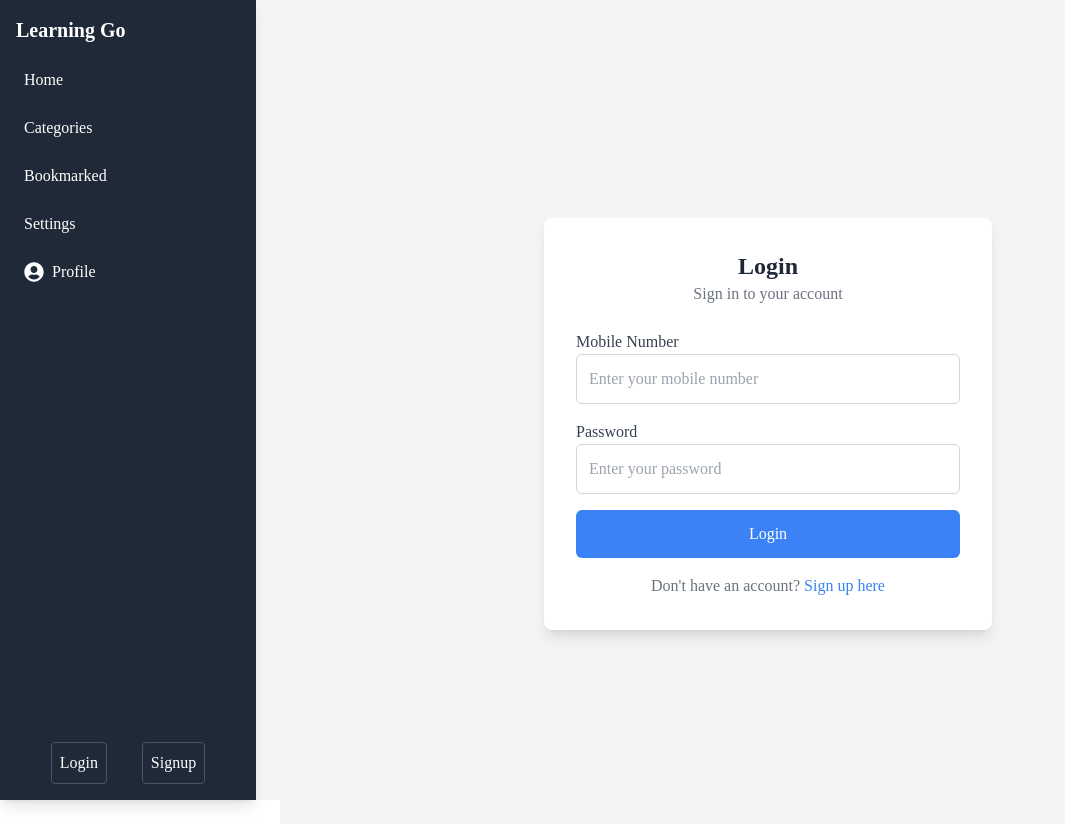
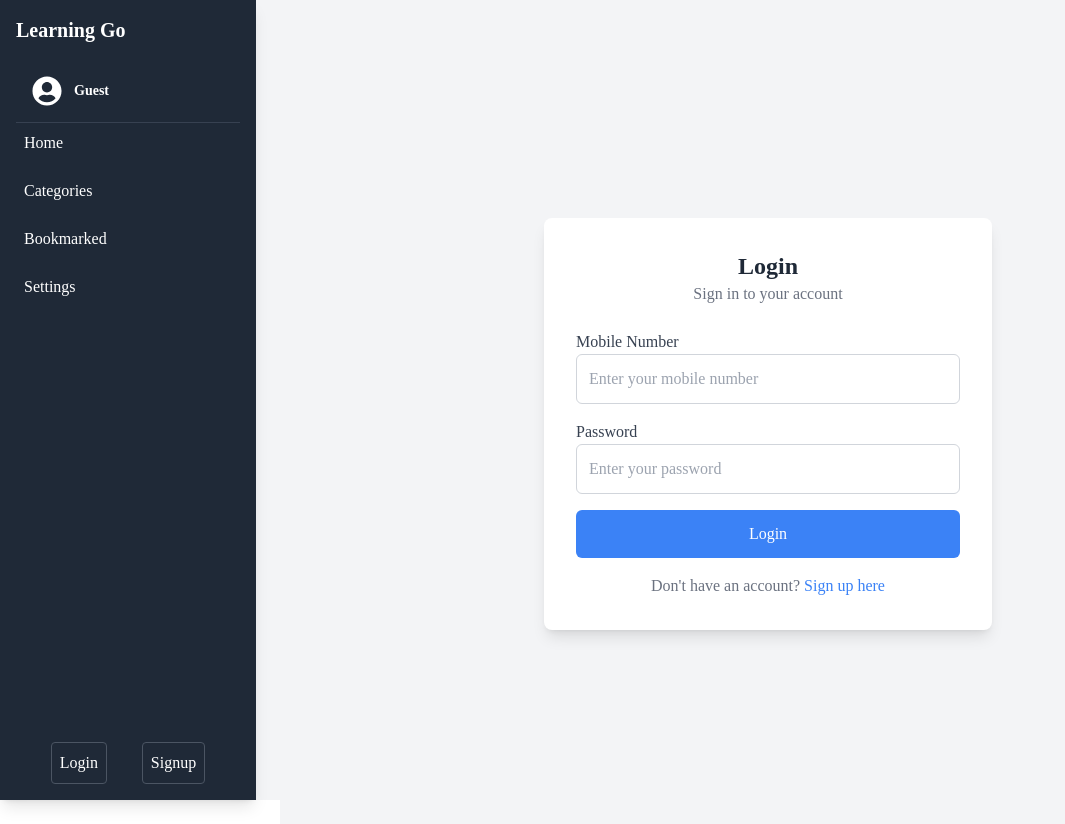
Before and after one commit to Harsh8118-ai/LearningGO, a React (Vite) app in the folder Frontend/: page /login in a window 1280 px wide. Shown: the whole page, without its empty margins (0-1065 px from the left). Built offline with nearby package versions, Linux system fonts and the light colour scheme.

Commit message:
Final Code

```diff
--- a/Frontend/src/components/Sidebar.jsx
+++ b/Frontend/src/components/Sidebar.jsx
@@ -1,9 +1,11 @@
 import { Link } from "react-router-dom";
 import { useState } from "react";
-import { FaUserCircle } from "react-icons/fa"; // Import profile icon
+import { FaUserCircle } from "react-icons/fa";
+import { useAuth } from "../components/store/UseAuth"; // Import the custom hook
 
 export function Sidebar() {
   const [isOpen, setIsOpen] = useState(false);
+  const { user, loading } = useAuth(); // Get user & loading state
 
   return (
     <>
@@ -30,24 +32,49 @@ export function Sidebar() {
         {/* Sidebar Heading */}
         <h2 className="text-xl font-bold mb-4">Learning Go</h2>
 
+        {/* Profile Section */}
+        <div className="flex items-center gap-3 p-4 border-b border-gray-700">
+          <FaUserCircle className="text-3xl" />
+          <div>
+            {loading ? (
+              <p className="text-sm font-semibold">Loading...</p>
+            ) : user ? (
+              <>
+                <p className="text-sm font-semibold">Welcome, {user.username}!</p>
+                <Link to="/profile" className="text-blue-400 text-sm hover:underline">View Profile</Link>
+              </>
+            ) : (
+              <p className="text-sm font-semibold">Guest</p>
+            )}
+          </div>
+        </div>
+
         {/* Navigation Links */}
         <nav className="space-y-2 flex-1">
           <Link to="/" className="block p-2 rounded hover:bg-gray-700" onClick={() => setIsOpen(false)}>Home</Link>
           <Link to="/categories" className="block p-2 rounded hover:bg-gray-700" onClick={() => setIsOpen(false)}>Categories</Link>
           <Link to="/bookmarked" className="block p-2 rounded hover:bg-gray-700" onClick={() => setIsOpen(false)}>Bookmarked</Link>
           <Link to="/settings" className="block p-2 rounded hover:bg-gray-700" onClick={() => setIsOpen(false)}>Settings</Link>
-
-          {/* Profile (Inside Nav) */}
-          <Link to="/profile" className="flex items-center gap-2 p-2 rounded hover:bg-gray-700" onClick={() => setIsOpen(false)}>
-            <FaUserCircle className="text-xl" />
-            Profile
-          </Link>
         </nav>
 
         {/* Auth Buttons */}
         <div className="flex mt-auto justify-evenly">
-          <Link to="/login" className="block p-2 rounded hover:bg-gray-700 border border-gray-600" onClick={() => setIsOpen(false)}>Login</Link>
-          <Link to="/signup" className="block p-2 rounded hover:bg-gray-700 border border-gray-600" onClick={() => setIsOpen(false)}>Signup</Link>
+          {user ? (
+            <button
+              onClick={() => {
+                localStorage.removeItem("token"); // Logout by removing token
+                window.location.reload(); // Reload to reflect changes
+              }}
+              className="block p-2 rounded hover:bg-gray-700 border border-gray-600"
+            >
+              Logout
+            </button>
+          ) : (
+            <>
+              <Link to="/login" className="block p-2 rounded hover:bg-gray-700 border border-gray-600" onClick={() => setIsOpen(false)}>Login</Link>
+              <Link to="/signup" className="block p-2 rounded hover:bg-gray-700 border border-gray-600" onClick={() => setIsOpen(false)}>Signup</Link>
+            </>
+          )}
         </div>
       </div>
     </>
--- /dev/null
+++ b/Frontend/src/components/store/UseAuth.jsx
@@ -0,0 +1,53 @@
+import { useState, useEffect } from "react";
+import { useNavigate } from "react-router-dom";
+
+const BASE_URL = "http://localhost:5000/api/auth";
+
+export function useAuth() {
+  const [user, setUser] = useState(null);
+  const [loading, setLoading] = useState(true);
+  const navigate = useNavigate();
+
+  useEffect(() => {
+    const fetchUserData = async () => {
+      try {
+        const token = localStorage.getItem("token");
+        if (!token) {
+          console.error("No token found");
+          navigate("/login");
+          return;
+        }
+
+        console.log("🔹 Fetching user data...");
+        const response = await fetch(`${BASE_URL}/user`, {
+          method: "GET",
+          headers: {
+            Authorization: `Bearer ${token}`,
+            "Content-Type": "application/json",
+          },
+          credentials: "include",
+        });
+
+        const data = await response.json();
+        console.log("🔹 API Response Data:", data);
+
+        if (!response.ok || !data.userData) {
+          throw new Error("Failed to fetch user");
+        }
+
+        console.log("✅ Setting user state...");
+        setUser(data.userData);
+      } catch (error) {
+        console.error("❌ Failed to fetch user:", error.message);
+        navigate("/login");
+      } finally {
+        console.log("🔄 Setting loading to false...");
+        setLoading(false);
+      }
+    };
+
+    fetchUserData();
+  }, [navigate]);
+
+  return { user, loading };
+}
```
